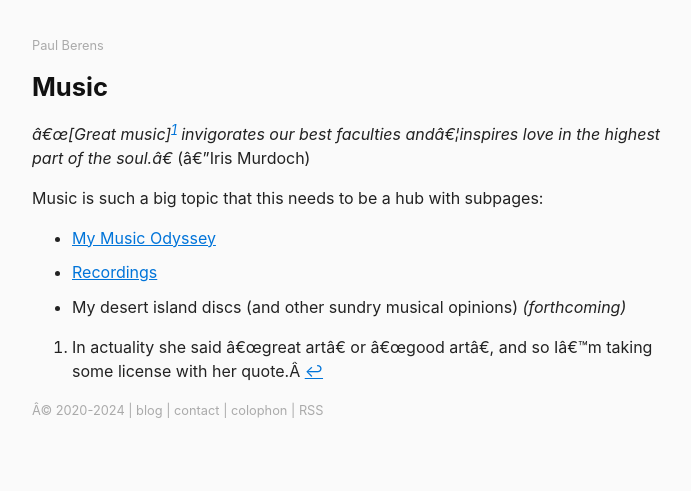
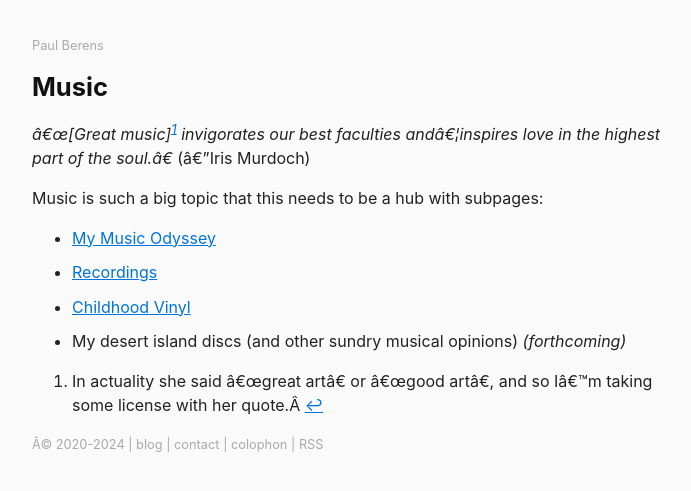
Before and after one commit to berensp/berensp.github.io, a Jekyll site: the page built from pages/music/music.md, in a window 1280 px wide. Shown: the top 491 px of the page, without its empty margins (288-979 px from the left). Built offline with Jekyll 4.4.1, drawn with Linux system fonts in a browser that asks for light colours; a script that is not in the unit is left out.

Commit message:
Update music.md

```diff
--- a/pages/music/music.md
+++ b/pages/music/music.md
@@ -11,4 +11,5 @@ description: La música
 Music is such a big topic that this needs to be a hub with subpages:
 - [My Music Odyssey](/musicbio/)
 - [Recordings](/recordings/)
+- [Childhood Vinyl](/vinyl/)
 - My desert island discs (and other sundry musical opinions) *(forthcoming)*
```
